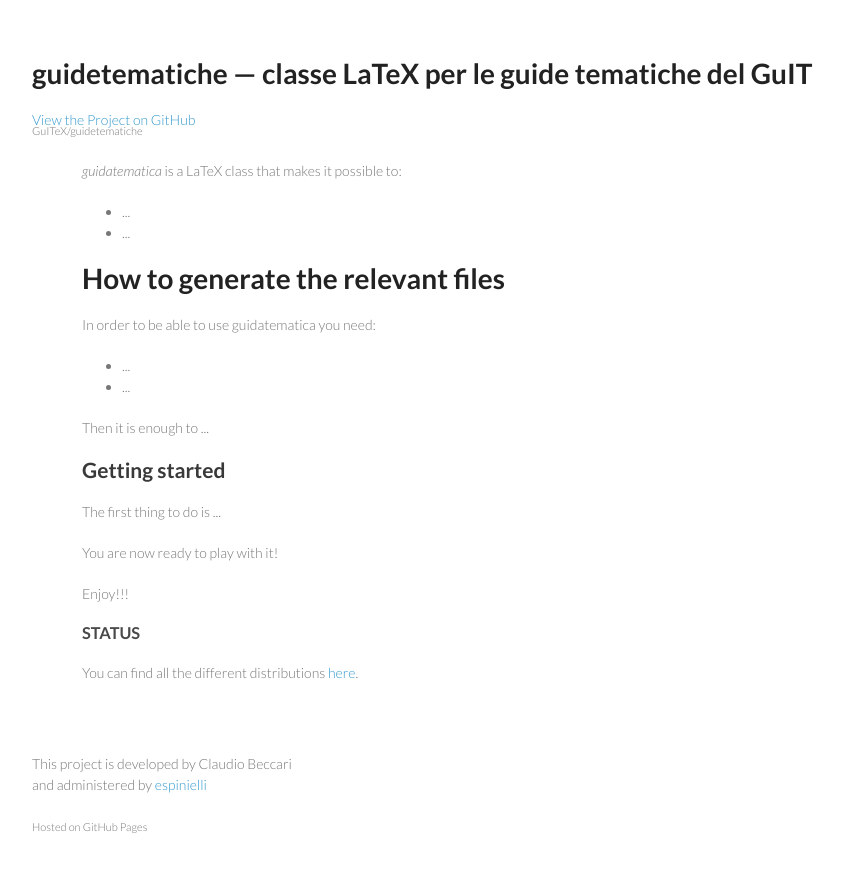
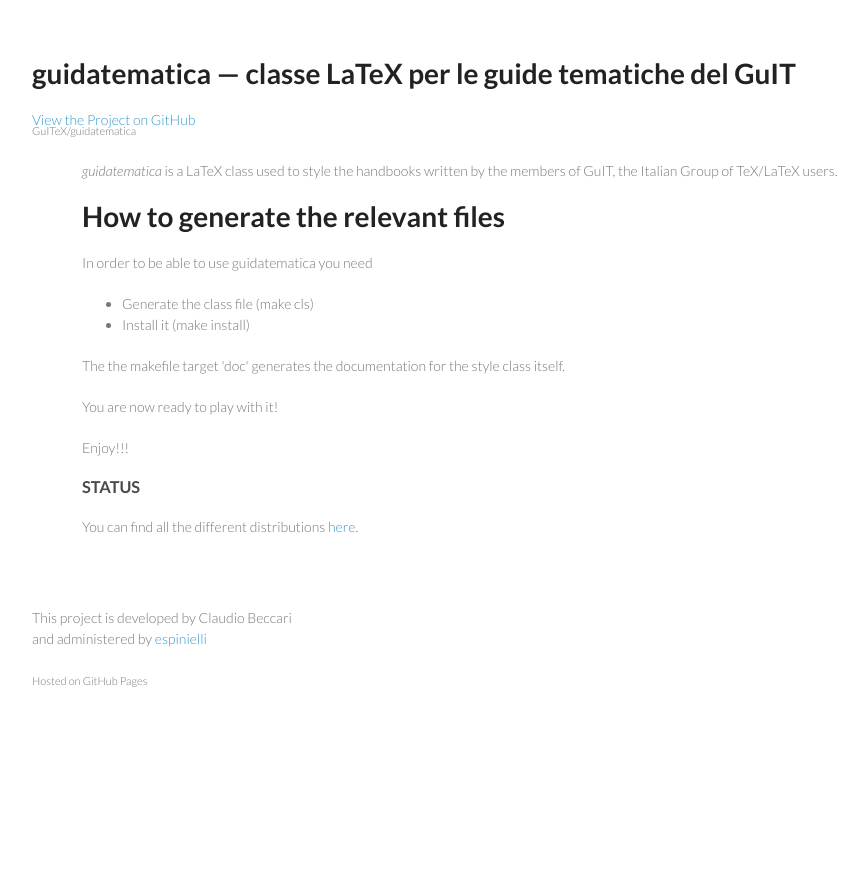
Before and after one commit to GuITeX/guidatematica, a plain HTML site: page index.html in a window 1280 px wide. Shown: the whole page, without its empty margins (178-1043 px from the left). After the commit the page ends 800 px from the top, so only its background shows below. Drawn offline with Linux system fonts and the light colour scheme.

Commit message:
small updates

```diff
--- a/index.html
+++ b/index.html
@@ -15,41 +15,30 @@
   <body>
     <div class="wrapper">
       <header>
-        <h1>guidetematiche &mdash; classe LaTeX per le guide tematiche del GuIT</h1>
+        <h1>guidatematica &mdash; classe LaTeX per le guide tematiche del GuIT</h1>
 
-        <p class="view"><a href="https://github.com/GuITeX/guidetematiche">View the Project on GitHub <small>GuITeX/guidetematiche</small></a></p>
+        <p class="view"><a href="https://github.com/GuITeX/guidatematica">View the Project on GitHub <small>GuITeX/guidatematica</small></a></p>
       </header>
       <section>
-        <p><em>guidatematica</em> is a LaTeX class that makes it possible to:</p>
-
-<ul>
-<li>  ... </li>
-<li>  ... </li>
-</ul>
+        <p><em>guidatematica</em> is a LaTeX class used to style the handbooks written by the members of GuIT, the Italian Group of TeX/LaTeX users.</p>
 
 <h1>How to generate the relevant files</h1>
 
-<p>In order to be able to use guidatematica you need:</p>
+<p>In order to be able to use guidatematica you need</p>
 
 <ul>
-<li> ... </li>
-<li> ... </li>
+<li>Generate the class file (make cls)</li>
+<li>Install it (make install)</li>
 </ul>
-<p>Then it is enough to ... </p>
 
-<h2>Getting started</h2>
-
-<p>The first thing to do is ... </p>
-
+<p>The the makefile target 'doc' generates the documentation for the style class itself.</p>
 <p>You are now ready to play with it!</p>
-
 <p>Enjoy!!!</p>
 
 
 <h3>STATUS</h3>
-
 <p>You can find all the different distributions
-<a href="https://github.com/GuITeX/guidetematiche/tags">here</a>.</p>
+<a href="https://github.com/GuITeX/guidatematica/tags">here</a>.</p>
 
 
       </section>
```
